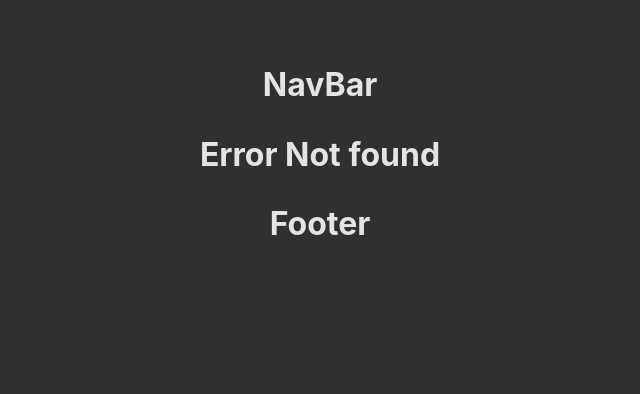
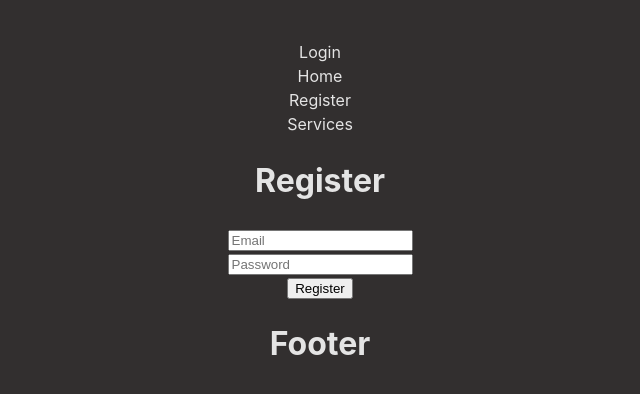
Before and after one commit to guillermogm/libraryReact, a React (Vite) app: page /register in a window 1280 px wide. Before the commit this address had no page. Shown: the top 394 px of the page, without its empty margins (320-960 px from the left). Built offline with nearby package versions, Linux system fonts and the light colour scheme.

Commit message:
feat: Csurfer

```diff
--- /dev/null
+++ b/src/components/CSurfer/CSurfer.jsx
@@ -0,0 +1,13 @@
+import React from 'react'
+import { useNavigate } from 'react-router-dom'
+import { Home } from '../../views/Home/Home'
+
+export const CSurfer = ({
+    content="Home",
+    path="/"
+}) => {
+    const navigate= useNavigate()
+  return (
+    <div onClick={()=> navigate(path)}>{content}</div>
+  )
+}
--- a/src/components/Header/Header.css
+++ b/src/components/Header/Header.css
@@ -1,3 +1,3 @@
-body{
-    place-items: center, center;
+ul{
+    place-items:center, center;
 }
--- a/src/components/Header/Header.jsx
+++ b/src/components/Header/Header.jsx
@@ -1,9 +1,16 @@
 import React from 'react'
+import { useNavigate } from 'react-router-dom'
+import { CSurfer } from '../CSurfer/CSurfer'
 
 export const Header = () => {
+  const navigate= useNavigate()
+
   return (
     <>
-        <h1>NavBar</h1>
+          <div onClick={() => navigate("/login")}>Login</div>
+          <CSurfer path="/" content="Home"/>
+          <div onClick={() => navigate("/register")}>Register</div>
+          <div>Services</div>
     </>
   )
 }
--- /dev/null
+++ b/src/components/Register/Register.jsx
@@ -0,0 +1,46 @@
+import React, { useState } from 'react'
+import { Cinput } from '../Cinput/Cinput'
+
+export const Register = () => {
+    const [credentials, setCredentials] = useState(
+        {
+          email:"",
+          password:""
+        }
+      )
+      const handleChange= (e)=>{
+        setCredentials(prevState =>(
+          {
+            ...prevState,
+            [e.target.name]: e.target.value
+          }
+        ))
+      }
+
+
+      const register= ()=>{
+        if(credentials.email === "" || credentials.password === ""){
+            return console.log("No Email or Password");
+        }
+        console.log("Register");
+        console.log(credentials)
+      }
+  return (
+    <>
+    <h1>Register</h1>
+      <div>
+        {/* <label htmlFor="email">Email</label> */}
+        {/* <input type="email" name="email" placeholder="Email" onChange={handleChange}></input> */}
+        <Cinput type="email" name="email" placeholder="Email" emitFuntion={handleChange}/>
+      </div>
+      <div>
+        {/* <label htmlFor="password">Password</label> */}
+        {/* <input type="password" name="password" placeholder="Password" onChange={handleChange}></input> */}
+        <Cinput type="password" name="password" placeholder="Password" emitFuntion={handleChange}/>
+      </div>
+      <div>
+        <input type="button" name="send" value="Register" onClick={register}></input>
+      </div>
+    </>
+  )
+}
--- a/src/views/Body/Body.jsx
+++ b/src/views/Body/Body.jsx
@@ -3,6 +3,7 @@ import { Routes, Route } from 'react-router-dom'
 import { Login } from '../../components/Login/Login'
 import { Home } from '../Home/Home'
 import { NotFound } from '../NotFound/NotFound'
+import { Register } from '../../components/Register/Register'
 
 export const Body = () => {
   return (
@@ -10,6 +11,7 @@ export const Body = () => {
     <Routes>
         <Route path='*' element={<NotFound/>}/>
         <Route path="/login" element={<Login />}/>
+        <Route path="/register" element={<Register />}/>
         <Route path="/" element={<Home/>}/>
     </Routes>
     </>
--- a/src/views/Home/Home.jsx
+++ b/src/views/Home/Home.jsx
@@ -2,6 +2,6 @@ import React from 'react'
 
 export const Home = () => {
   return (
-    <div>Home</div>
+    <div><h1>Home</h1></div>
   )
 }
```
